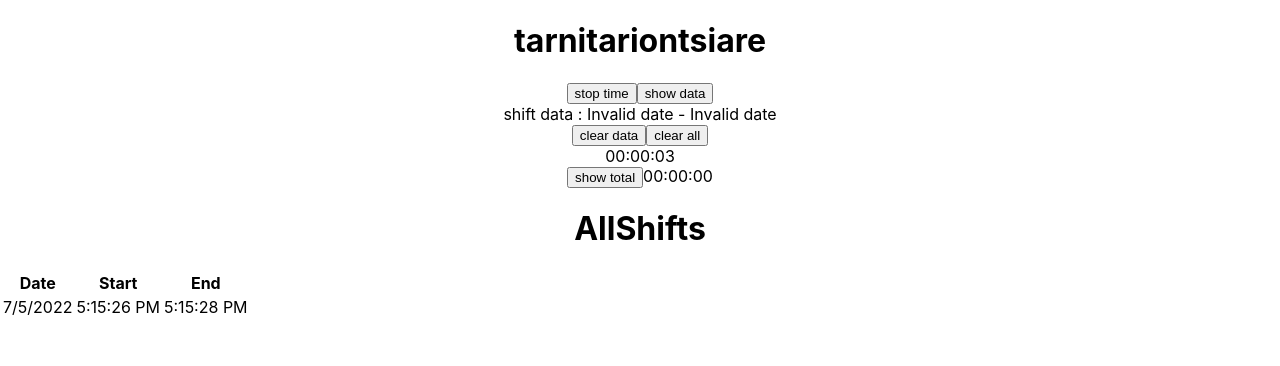
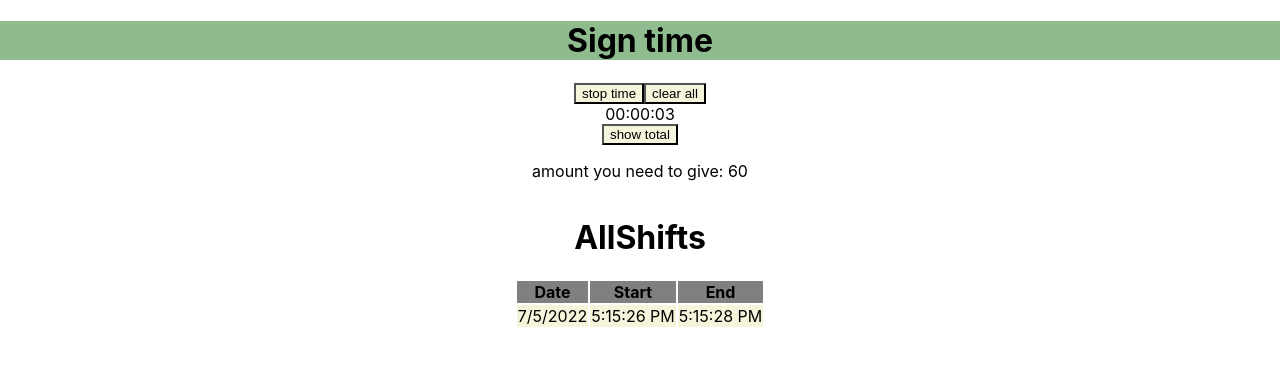
Before and after one commit to leeya018/shift-sign, a React (Create React App) app: page / in a window 1280 px wide. Both pictures are taken after a click on the button "start time". Shown: the top 366 px of the page. Built offline with nearby package versions, Linux system fonts and the light colour scheme.

Commit message:
minimal style

```diff
--- /dev/null
+++ b/src/AllShifts.css
@@ -0,0 +1,20 @@
+.table-container {
+    display: flex;
+    justify-content: center;
+}
+
+tr {
+    background: gray;
+}
+.t-row {
+    background: beige;
+
+}
+.total-container{
+    display: flex;
+    flex-direction: column;
+}
+
+.show-total-button{
+    align-self: center;
+}
--- a/src/AllShifts.jsx
+++ b/src/AllShifts.jsx
@@ -1,8 +1,9 @@
 import React, { useState, useEffect } from 'react'
+import "./AllShifts.css"
 
 import moment from 'moment'
 
-
+const AMOUNT_OF_HOURS_NEED = 60
 const TIME_OBJ_NAME = "TIME_OBJ_NAME"
 
 
@@ -52,11 +53,20 @@ export default function AllShifts({ timer }) {
     return `${hours}:${minutes}:${seconds}`
   }
 
+  function getHours(){
+    return (totalSeconds / 3600).toFixed(1)
+  }
+
   return (
     <div>
-      <button onClick={getTotalTime}>show total</button>
-      <span>{showClock(totalSeconds)}</span>
+      <div className="total-container">
+          <button className='show-total-button' onClick={getTotalTime}>show total</button>
+          {totalSeconds!==0 && <span>{showClock(totalSeconds)}</span>}
+          <p>amount you need to give: {AMOUNT_OF_HOURS_NEED - getHours()}</p>
+      </div>
       <h1>AllShifts</h1>
+    <div className="table-container">
+
       <table>
         <thead>
 
@@ -72,7 +82,7 @@ export default function AllShifts({ timer }) {
 
           {shifts && Object.keys(shifts).map(key => {
             return (
-              <tr key={key}>
+              <tr className='t-row' key={key}>
                 <td>{key}</td>
                 <td>{showTime(shifts[key].start)}</td>
                 <td>{showTime(shifts[key].end)}</td>
@@ -83,5 +93,6 @@ export default function AllShifts({ timer }) {
         </tbody>
       </table>
     </div>
+    </div>
   )
 }
--- a/src/App.css
+++ b/src/App.css
@@ -1,38 +1,15 @@
-.App {
+.app {
   text-align: center;
 }
 
-.App-logo {
-  height: 40vmin;
-  pointer-events: none;
+.app >h1 {
+  background: darkseagreen;
 }
 
-@media (prefers-reduced-motion: no-preference) {
-  .App-logo {
-    animation: App-logo-spin infinite 20s linear;
-  }
+button {
+  background-color: beige;
 }
 
-.App-header {
-  background-color: #282c34;
-  min-height: 100vh;
-  display: flex;
-  flex-direction: column;
-  align-items: center;
-  justify-content: center;
-  font-size: calc(10px + 2vmin);
-  color: white;
+button:hover {
+  background-color: aquamarine;
 }
-
-.App-link {
-  color: #61dafb;
-}
-
-@keyframes App-logo-spin {
-  from {
-    transform: rotate(0deg);
-  }
-  to {
-    transform: rotate(360deg);
-  }
-}
--- a/src/App.jsx
+++ b/src/App.jsx
@@ -121,15 +121,15 @@ function App() {
   }
 
   return (
-    <div className="App">
-      <h1>tarnitariontsiare</h1>
+    <div className="app">
+      <h1>Sign time</h1>
 
       <button onClick={updateTime}>{inShift ? 'stop time ' : 'start time'}</button>
-      <button onClick={fetchData}>show data</button>
+      {/* <button onClick={fetchData}>show data</button>
       <div>
         {`shift data : ${moment(start).format('LLL')} - ${moment(end).format('LLL')}`}
-      </div>
-      <button onClick={clearData}>clear data </button>
+      </div> */}
+      {/* <button onClick={clearData}>clear data </button> */}
       <button onClick={clearAll}>clear all </button>
       <div>
         <span>{timerStr}</span>
```
